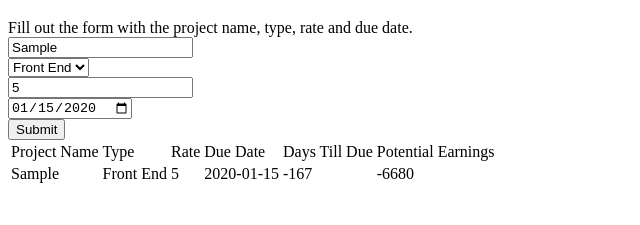
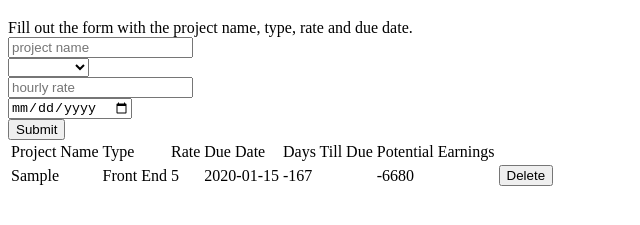
Before and after one commit to richhosek/miniproject05, a plain HTML site: page test.html in a window 1280 px wide. Both pictures are taken after typing "Sample", "5", "2020-01-15" into the empty fields and a click on the button "Submit". Shown: the part 61-286 px from the top of the page, without its empty margins (0-640 px from the left). Drawn offline with nearby package versions, Linux system fonts and the light colour scheme.

Commit message:
Delete Functionality

```diff
--- a/assets/js/script.js
+++ b/assets/js/script.js
@@ -1,20 +1,24 @@
 const projectNameInput = $("#project-name");
 const projectTypeSelect = $("#project-type");
 const hourlyRateInput = $("#hourly-rate");
-const dueDate = $("#due-date");
+const dueDateInput = $("#due-date");
 
 $("#submit-button").on("click", function(event) {
     console.log("Submit Project")
     event.preventDefault();
-    const daysLeft = moment(dueDate.val()).dayOfYear() - moment().dayOfYear();
+    const daysLeft = moment(dueDateInput.val()).dayOfYear() - moment().dayOfYear();
     displayProject(
         projectNameInput.val(),
         projectTypeSelect.val(),
         hourlyRateInput.val(),
-        dueDate.val(),
+        dueDateInput.val(),
         daysLeft,
         daysLeft * 8 * hourlyRateInput.val()
-    )
+    );
+    projectNameInput.val("");
+    projectTypeSelect.val("");
+    hourlyRateInput.val("");
+    dueDateInput.val("")
 });
 
 function displayProject(name, type, rate, date, daysLeft, earnings) {
@@ -26,7 +30,12 @@ function displayProject(name, type, rate, date, daysLeft, earnings) {
             $("<td>").text(rate),
             $("<td>").text(date),
             $("<td>").text(daysLeft),
-            $("<td>").text(earnings)
+            $("<td>").text(earnings),
+            $("<td>").append($("<button>").addClass("btn btn-danger delete").text("Delete"))
         )
     );
 }
+
+$("#project-list").on("click", ".delete", function(event){
+    $(event.target).parent().parent().remove();
+})
```
Also changed, not shown: index.html (+2 -8 lines).
